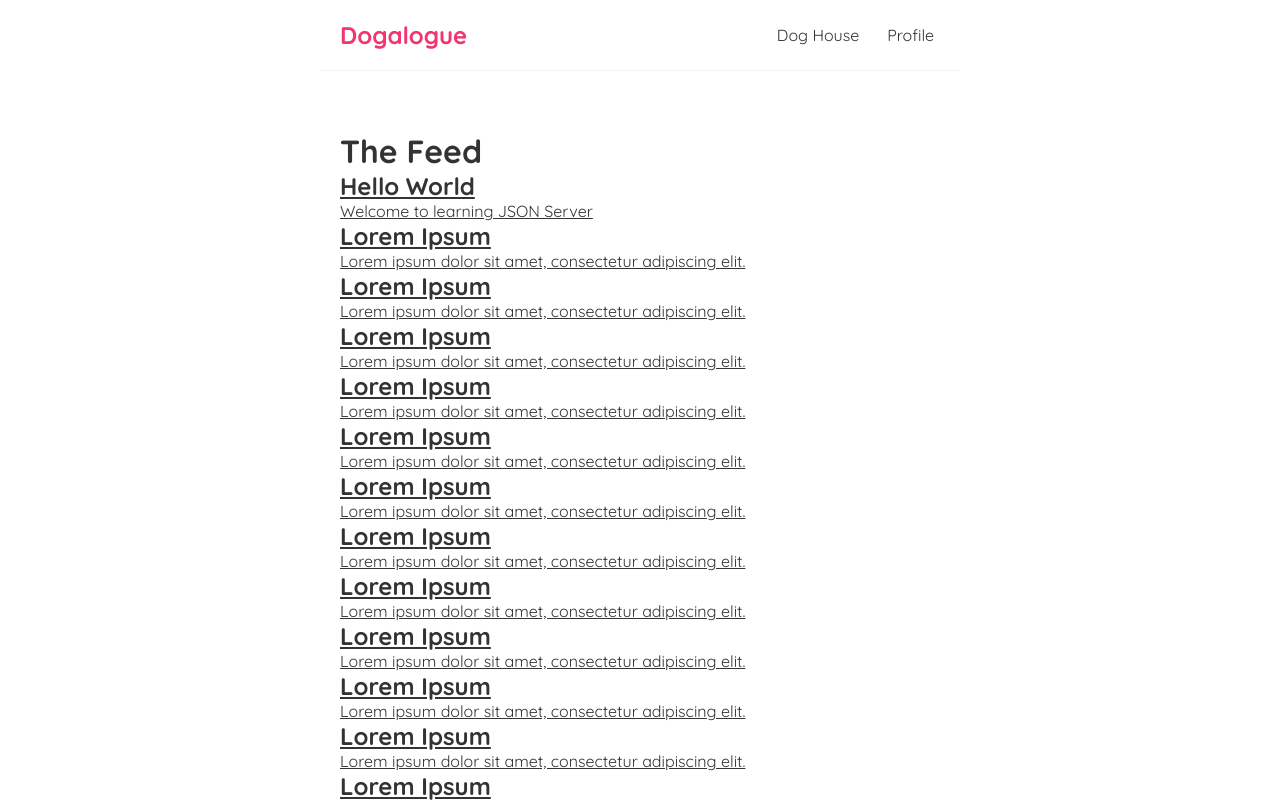
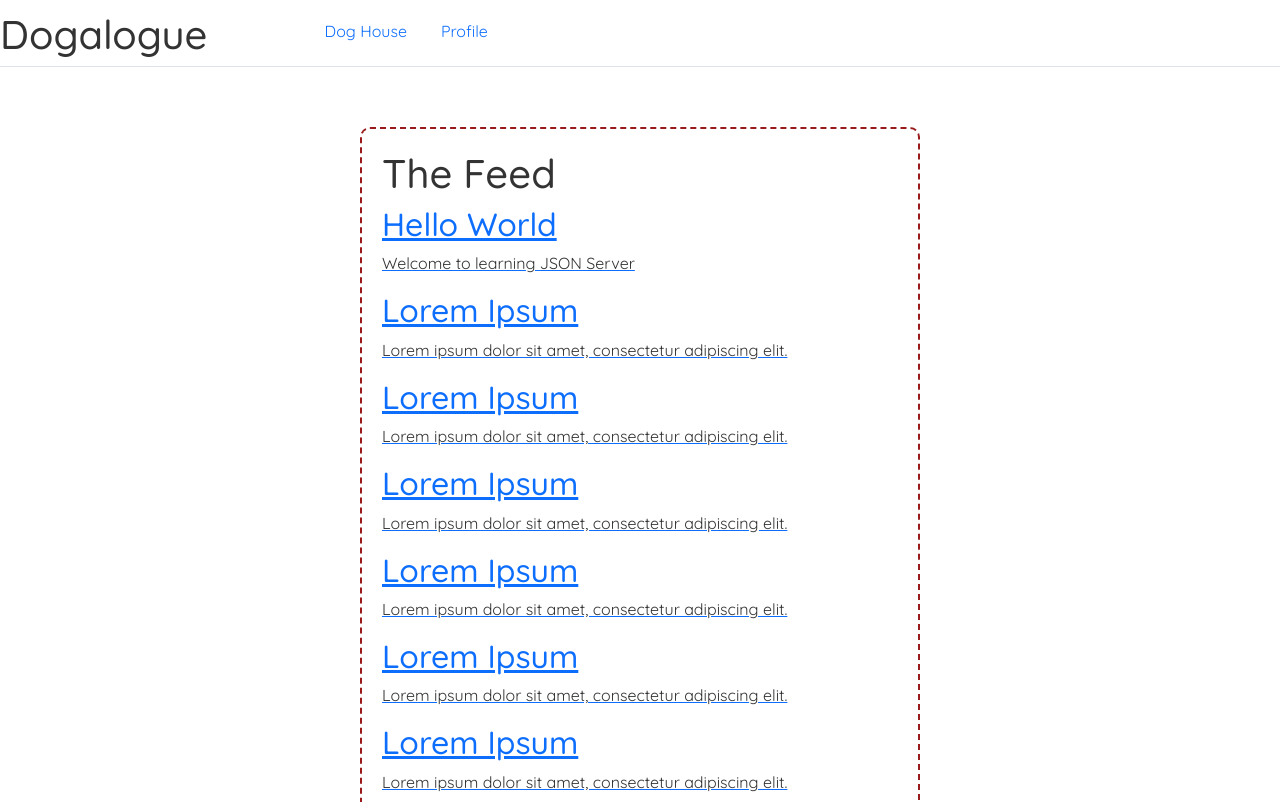
Before and after one commit to djubara/Dogalogue, a React (Vite) app in the folder client/: page / in a window 1280 px wide. Shown: the top 802 px of the page. Built offline with nearby package versions, Linux system fonts and the light colour scheme; data requests are answered from the project's data file.

Commit message:
merge branch

```diff
--- a/client/src/App.jsx
+++ b/client/src/App.jsx
@@ -3,9 +3,9 @@ import Navbar from './components/Navbar'
 import { BrowserRouter as Router, Route, Routes } from 'react-router-dom';
 import DogFeed from './pages/DogFeed';
 import Profile from './pages/Profile';
+import 'bootstrap/dist/css/bootstrap.css';
 
 function App() {
-
 
   return (
     <Router>
@@ -13,8 +13,8 @@ function App() {
       <Navbar/>
       <div className = "content">
         <Routes>
-          <Route path = "/" element = {<DogFeed/>}/>
-          <Route path = "/profile" element = {<Profile/>}/>
+          <Route path = "/" element = {<DogFeed/>}/>`
+          <Route path = "/profile" element = {<Profile/>}/>`
         </Routes>
       </div>
     </div>
--- a/client/src/components/Navbar.jsx
+++ b/client/src/components/Navbar.jsx
@@ -1,22 +1,50 @@
 import React from 'react';
-import { Link, useLocation } from 'react-router-dom';
+// import { Link, useLocation } from 'react-router-dom';
+
+// const Navbar = () => {
+// const currentPage = useLocation().pathname;
+
+//     return (
+//         <>
+//             <nav className="navbar fixed-top">
+//                 <h1>Dogalogue</h1>
+//                 <div className="links">
+//                     <Link to="/" className={currentPage === '/' ? 'nav-link active' : 'nav-link'}>Dog House</Link>
+//                     <Link to="/profile" className={currentPage === '/profile' ? 'nav-link active' : 'nav-link'}>Profile</Link>
+
+//                 </div>
+//             </nav>
+//         </>
+//      );
+// }
+
+// export default Navbar;
 
 
-const Navbar = () => {
-const currentPage = useLocation().pathname;
+import Nav from 'react-bootstrap/Nav';
 
-    return (
-        <>
-            <nav className="navbar">
-                <h1>Dogalogue</h1>
-                <div className="links">
-                    <Link to="/" className={currentPage === '/' ? 'nav-link active' : 'nav-link'}>Dog House</Link>
-                    <Link to="/profile" className={currentPage === '/profile' ? 'nav-link active' : 'nav-link'}>Profile</Link>
-
-                </div>
-            </nav>
-        </>
-     );
+function Navbar() {
+  return (
+    <>
+    <nav className="navbarmargintop">
+    {/* <h1>Dogalogue</h1> */}
+    <Nav  variant="tabs" defaultActiveKey="/home">
+    <h1 className="titlespace">Dogalogue</h1>
+      <Nav.Item>
+        <Nav.Link href="/">Dog House</Nav.Link>
+      </Nav.Item>
+      <Nav.Item>
+        <Nav.Link href="/profile">Profile</Nav.Link>
+      </Nav.Item>
+      {/* <Nav.Item>
+        <Nav.Link eventKey="disabled" disabled>
+          Disabled
+        </Nav.Link>
+      </Nav.Item> */}
+    </Nav>
+    </nav>
+    </>
+  );
 }
 
 export default Navbar;
--- a/client/src/index.css
+++ b/client/src/index.css
@@ -1,4 +1,5 @@
 @import url('https://fonts.googleapis.com/css2?family=Quicksand:wght@300;400;500;600;700&display=swap');
+@import 'bootstrap/dist/css/bootstrap.css';
 
 * {
   margin: 0;
@@ -32,3 +33,18 @@
   margin: 40px auto;
   padding: 20px;
 }
+
+.titlespace {
+  margin-right: 100px;
+}
+
+.navbarmargintop {
+  margin-top: 10px;
+}
+
+.feedborder {
+  border: 2px dashed #991a1a;
+  border-radius: 10px;
+  padding: 20px;
+  margin-bottom: 20px;
+}
--- a/client/src/pages/DogFeed.jsx
+++ b/client/src/pages/DogFeed.jsx
@@ -5,7 +5,7 @@ const DogFeed = () => {
     const { data: posts, isPending, error } = useFetch('http://localhost:8000/posts');
 
     return (
-        <div className="feedPage">
+        <div className="feedPage feedborder">
             <h1>The Feed</h1>
             {error && <div>{ error }</div>}
             {isPending && <div>Loading...</div>}
```
